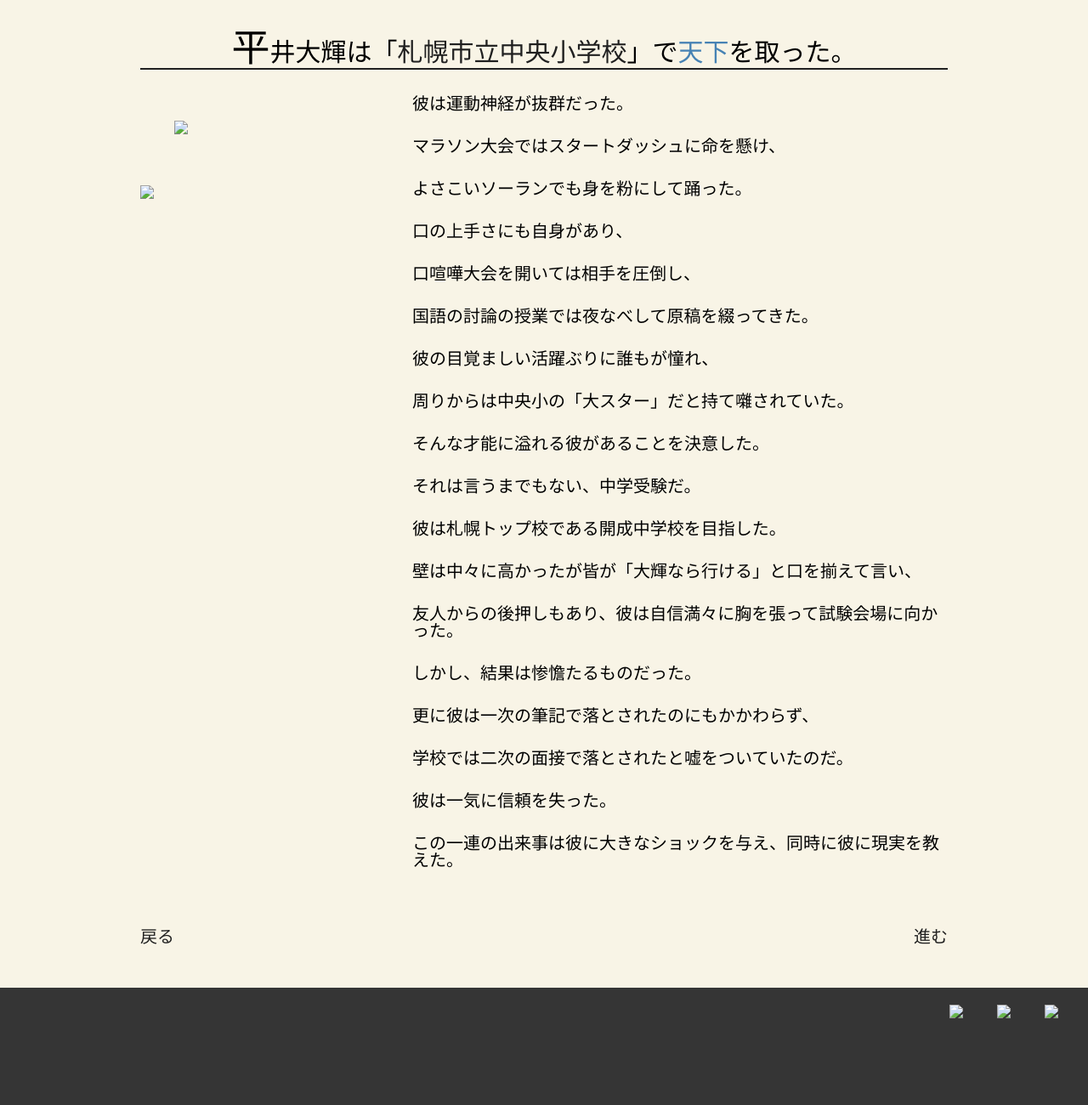
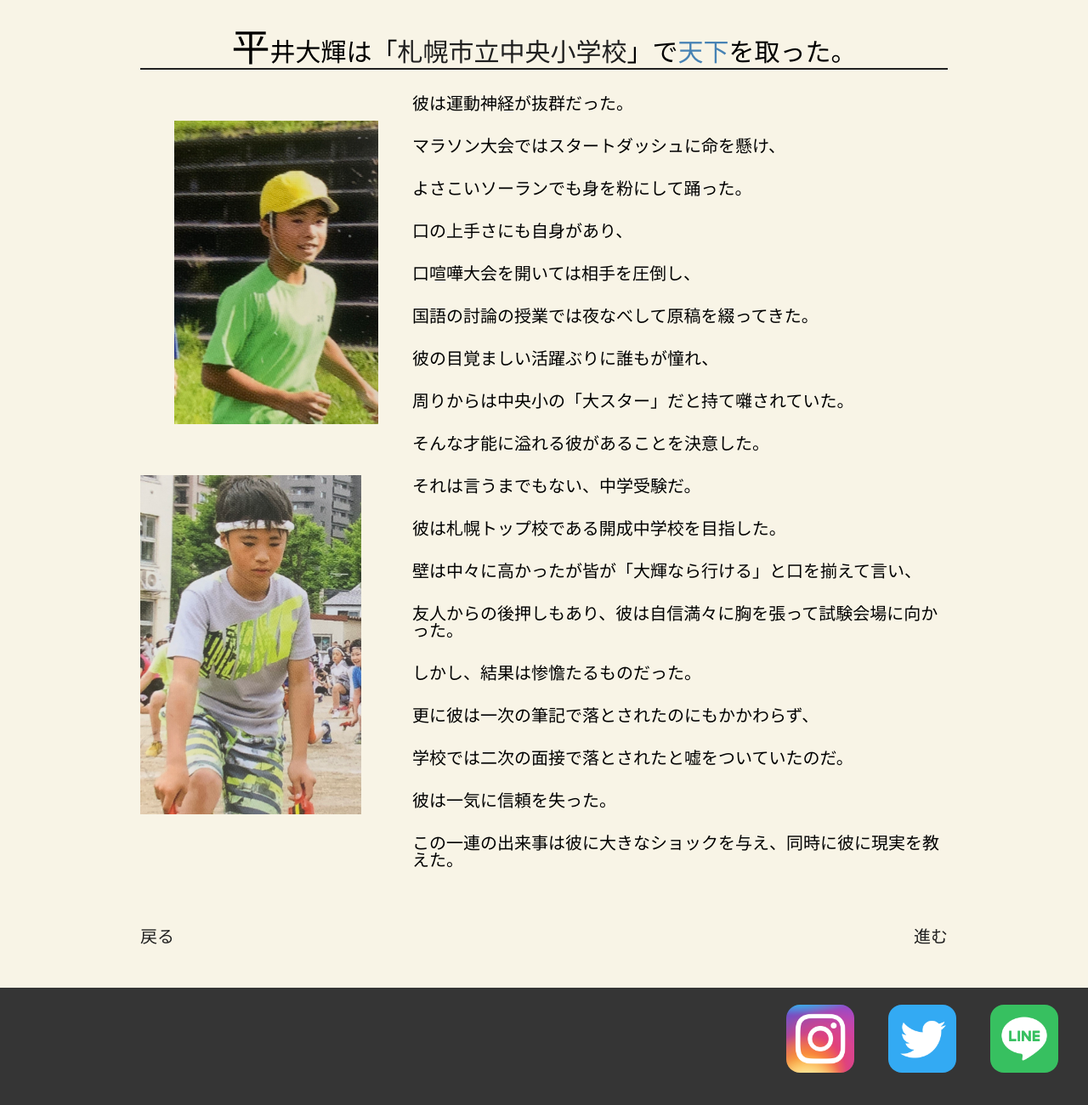
Before and after one commit to raita326/space.github.io, a plain HTML site: page primary.html in a window 1280 px wide. Shown: the part 720-2020 px from the top of the page at 85% size. Drawn offline with Linux system fonts and the light colour scheme; files that its build step writes are made by us from their sources; files whose address does not match are found by name.

Commit message:
Update primary.html

```diff
--- a/primary.html
+++ b/primary.html
@@ -4,8 +4,8 @@
         <meta charset="utf-8">
         <meta name="viewport" content="width=device-width,initial-scale=1.0,minimum-scale=1.0">
         <title>Hirai Daiki</title>
-        <link rel="stylesheet" href="../css/stylesheet2.css">
-        <link rel="stylesheet" href="../css/responsive.css">
+        <link rel="stylesheet" href="stylesheet2.css">
+        <link rel="stylesheet" href="responsive.css">
         <link href="https://fonts.googleapis.com/css?family=Economica:700" rel="stylesheet">
         <link href="https://use.fontawesome.com/releases/v5.6.1/css/all.css" rel="stylesheet">
     </head>
@@ -26,8 +26,8 @@
                     <h2>平井大輝は<span class="br">「<a class="link" href="https://www.chuo-e.sapporo-c.ed.jp/">札幌市立中央小学校</a>」</span><span class="br">で<span class="accent">天下</span>を取った。</span></h2>
                     <div class="body-text">
                         <div class="img-wrapper">
-                            <img class="running" src="../image/IMG_6354.jpg">
-                            <img class="yosakoi" src="../image/IMG_6357.jpg">
+                            <img class="running" src="IMG_6354.jpg">
+                            <img class="yosakoi" src="IMG_6357.jpg">
                         </div>
                         <div class="primary-text">
                             <p>彼は運動神経が抜群だった。</p>
@@ -59,9 +59,9 @@
         <footer>
             <div class="container">
                 <div class="sns-wrapper">
-                    <a class="button" href="https://instagram.com/kuzufrompta?igshid=1olqyxsoi5adn"><img src="../image/unnamed (1).png"></a>
-                    <a class="button" href="https://twitter.com/daiki1001rap"><img src="../image/unnamed (2).png"></a>
-                    <a class="button" href="https://line.me/ti/p/H5mPvs0X0q"><img src="../image/unnamed.png"></a>
+                    <a class="button" href="https://instagram.com/kuzufrompta?igshid=1olqyxsoi5adn"><img src="unnamed (1).png"></a>
+                    <a class="button" href="https://twitter.com/daiki1001rap"><img src="unnamed (2).png"></a>
+                    <a class="button" href="https://line.me/ti/p/H5mPvs0X0q"><img src="unnamed.png"></a>
                 </div>
             </div>
         </footer>
```
